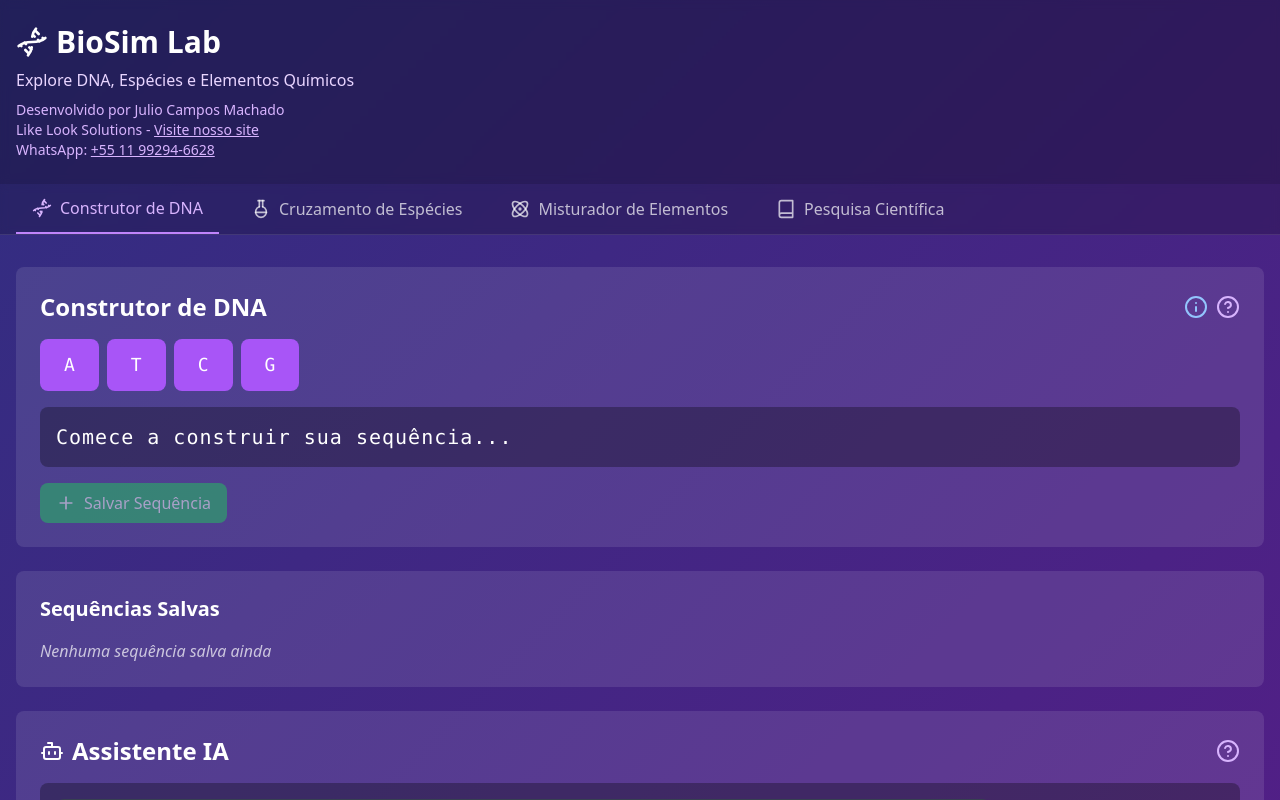
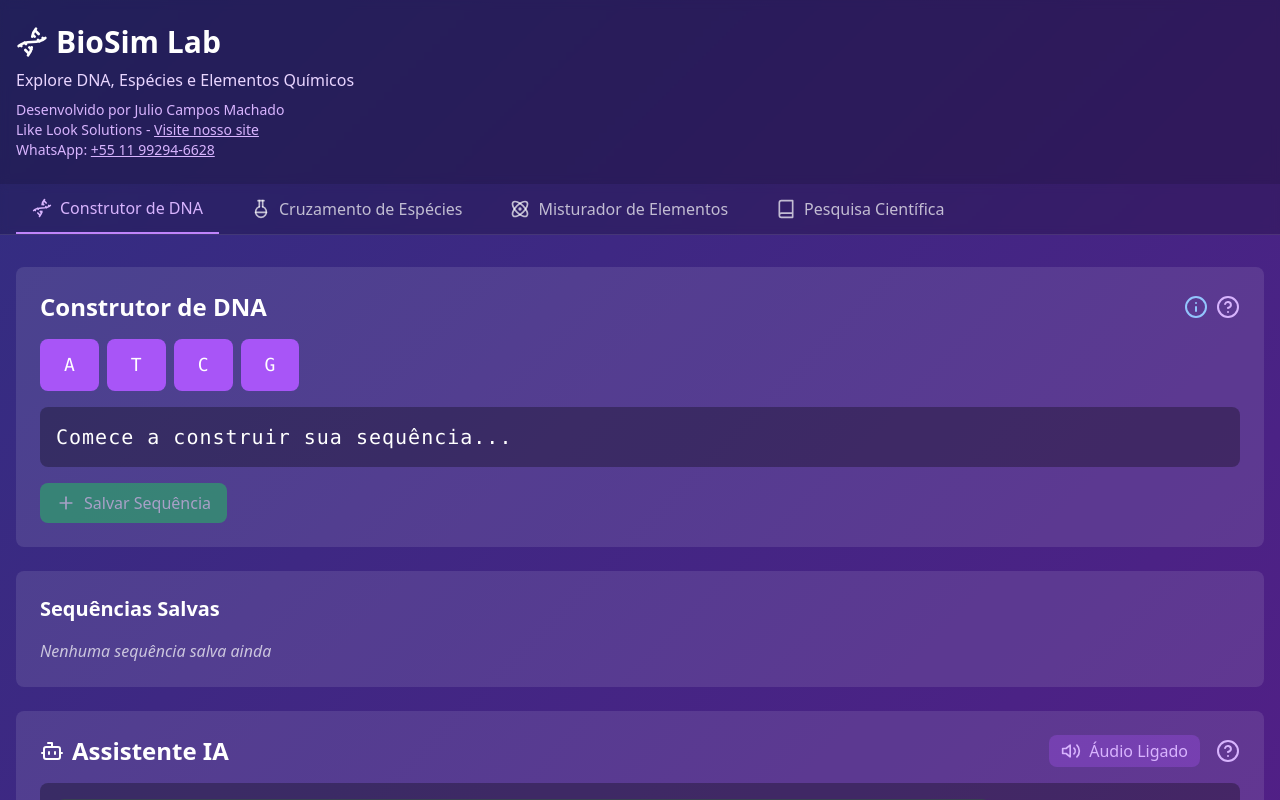
Before and after one commit to AstridNielsen-lab/DNA-and-Species-Simulation, a React (Vite) app: page / in a window 1280 px wide. Shown: the top 800 px of the page. Built offline with nearby package versions, Linux system fonts and the light colour scheme.

Commit message:
botao desligar audio

```diff
--- a/src/components/AIChat.tsx
+++ b/src/components/AIChat.tsx
@@ -1,5 +1,5 @@
 import React, { useState, useRef, useEffect } from 'react';
-import { Send, Bot, Mic, Volume2, HelpCircle } from 'lucide-react';
+import { Send, Bot, Mic, Volume2, VolumeX, HelpCircle } from 'lucide-react';
 
 interface Message {
   role: 'user' | 'assistant';
@@ -32,10 +32,12 @@ export default function AIChat({ initialMessage, generatePrompt, autoSpeak = fal
   const [isLoading, setIsLoading] = useState(false);
   const [isListening, setIsListening] = useState(false);
   const [showHelp, setShowHelp] = useState(false);
+  const [isAutoSpeakEnabled, setIsAutoSpeakEnabled] = useState(autoSpeak);
   const messagesEndRef = useRef<HTMLDivElement>(null);
+  const currentlySpeakingRef = useRef<SpeechSynthesisUtterance | null>(null);
 
   useEffect(() => {
-    if (autoSpeak) {
+    if (autoSpeak && isAutoSpeakEnabled) {
       speakMessage(initialMessage);
     }
   }, []);
@@ -67,12 +69,36 @@ export default function AIChat({ initialMessage, generatePrompt, autoSpeak = fal
     }
   };
 
+  const stopSpeaking = () => {
+    if (currentlySpeakingRef.current) {
+      window.speechSynthesis.cancel();
+      currentlySpeakingRef.current = null;
+    }
+  };
+
   const speakMessage = (text: string) => {
     if ('speechSynthesis' in window) {
+      // Parar qualquer fala em andamento
+      stopSpeaking();
+
       const cleanText = cleanTextForSpeech(text);
       const utterance = new SpeechSynthesisUtterance(cleanText);
       utterance.lang = 'pt-BR';
+
+      currentlySpeakingRef.current = utterance;
+
+      utterance.onend = () => {
+        currentlySpeakingRef.current = null;
+      };
+
       window.speechSynthesis.speak(utterance);
+    }
+  };
+
+  const toggleAutoSpeak = () => {
+    setIsAutoSpeakEnabled(!isAutoSpeakEnabled);
+    if (isAutoSpeakEnabled) {
+      stopSpeaking();
     }
   };
 
@@ -130,7 +156,9 @@ export default function AIChat({ initialMessage, generatePrompt, autoSpeak = fal
     try {
       const aiResponse = await generateResponse(userMessage);
       setMessages(prev => [...prev, { role: 'assistant', content: aiResponse }]);
+      if (isAutoSpeakEnabled) {
         speakMessage(aiResponse);
+      }
     } catch (error) {
       console.error('Error:', error);
       setMessages(prev => [...prev, {
@@ -149,6 +177,17 @@ export default function AIChat({ initialMessage, generatePrompt, autoSpeak = fal
           <Bot className="w-6 h-6" />
           Assistente IA
         </h2>
+        <div className="flex items-center gap-4">
+          <button
+            onClick={toggleAutoSpeak}
+            className={`text-purple-300 hover:text-purple-200 transition flex items-center gap-2 ${
+              isAutoSpeakEnabled ? 'bg-purple-500/30' : 'bg-black/30'
+            } px-3 py-1 rounded-lg`}
+            title={isAutoSpeakEnabled ? "Desativar áudio automático" : "Ativar áudio automático"}
+          >
+            {isAutoSpeakEnabled ? <Volume2 className="w-5 h-5" /> : <VolumeX className="w-5 h-5" />}
+            {isAutoSpeakEnabled ? "Áudio Ligado" : "Áudio Desligado"}
+          </button>
           <button
             onClick={() => setShowHelp(!showHelp)}
             className="text-purple-300 hover:text-purple-200 transition"
@@ -157,13 +196,15 @@ export default function AIChat({ initialMessage, generatePrompt, autoSpeak = fal
             <HelpCircle className="w-6 h-6" />
           </button>
         </div>
+      </div>
 
       {showHelp && (
         <div className="bg-black/30 rounded-lg p-4 mb-4">
           <h3 className="font-bold mb-2">Como usar o Assistente IA:</h3>
           <ul className="list-disc list-inside space-y-2 text-sm">
             <li>Digite sua pergunta no campo de texto ou use o botão do microfone para falar</li>
-            <li>Clique no botão de alto-falante para ouvir as respostas</li>
+            <li>Use o botão de áudio para ativar/desativar a leitura automática das respostas</li>
+            <li>Clique no botão de alto-falante em cada mensagem para ouvir individualmente</li>
             <li>O assistente irá guiar você durante o uso da plataforma</li>
             <li>Faça perguntas sobre DNA, espécies ou elementos químicos</li>
           </ul>
```
Lines whose indentation alone changed are shown as unchanged.
